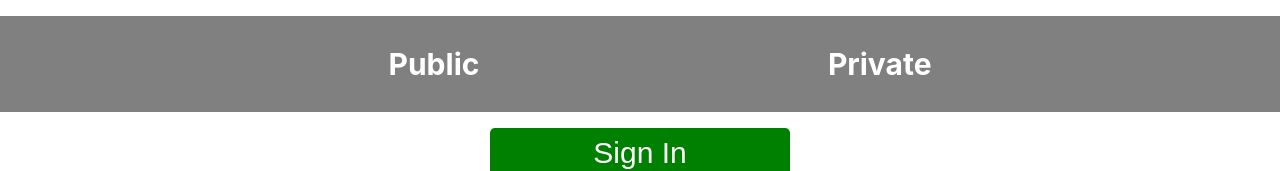
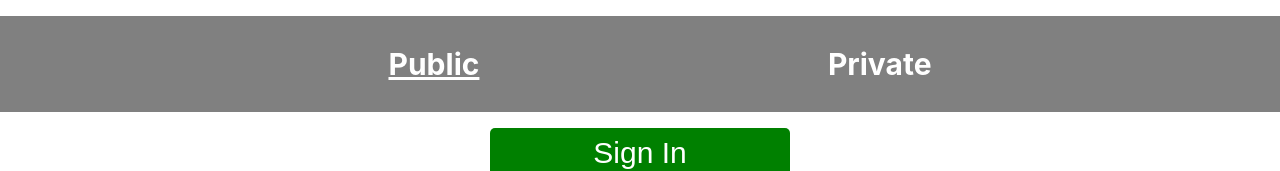
Before and after one commit to AnnikaChauhan/users-authentication, a React (Create React App) app: page /public in a window 1280 px wide. Shown: the top 171 px of the page. Built offline with nearby package versions, Linux system fonts and the light colour scheme.

Commit message:
small feature added to nav items

```diff
--- a/src/component/NavBar/NavItem/NavItem.jsx
+++ b/src/component/NavBar/NavItem/NavItem.jsx
@@ -3,10 +3,19 @@ import { Link } from "@reach/router";
 import styles from "./NavItem.module.scss";
 
 export default class NavItem extends Component {
-    render() {
+    render(props) {
         return (
             <p className={styles.navitem}>
-                <Link to={this.props.route}>{this.props.name}</Link>
+                <Link
+                {...props}
+                getProps={ ({ isCurrent }) => {
+                    return {
+                        style: {
+                            textDecoration: isCurrent ? "underline" : "none"
+                        }
+                    }
+                } }
+                to={this.props.route}>{this.props.name}</Link>
             </p>
         );
     }
```
